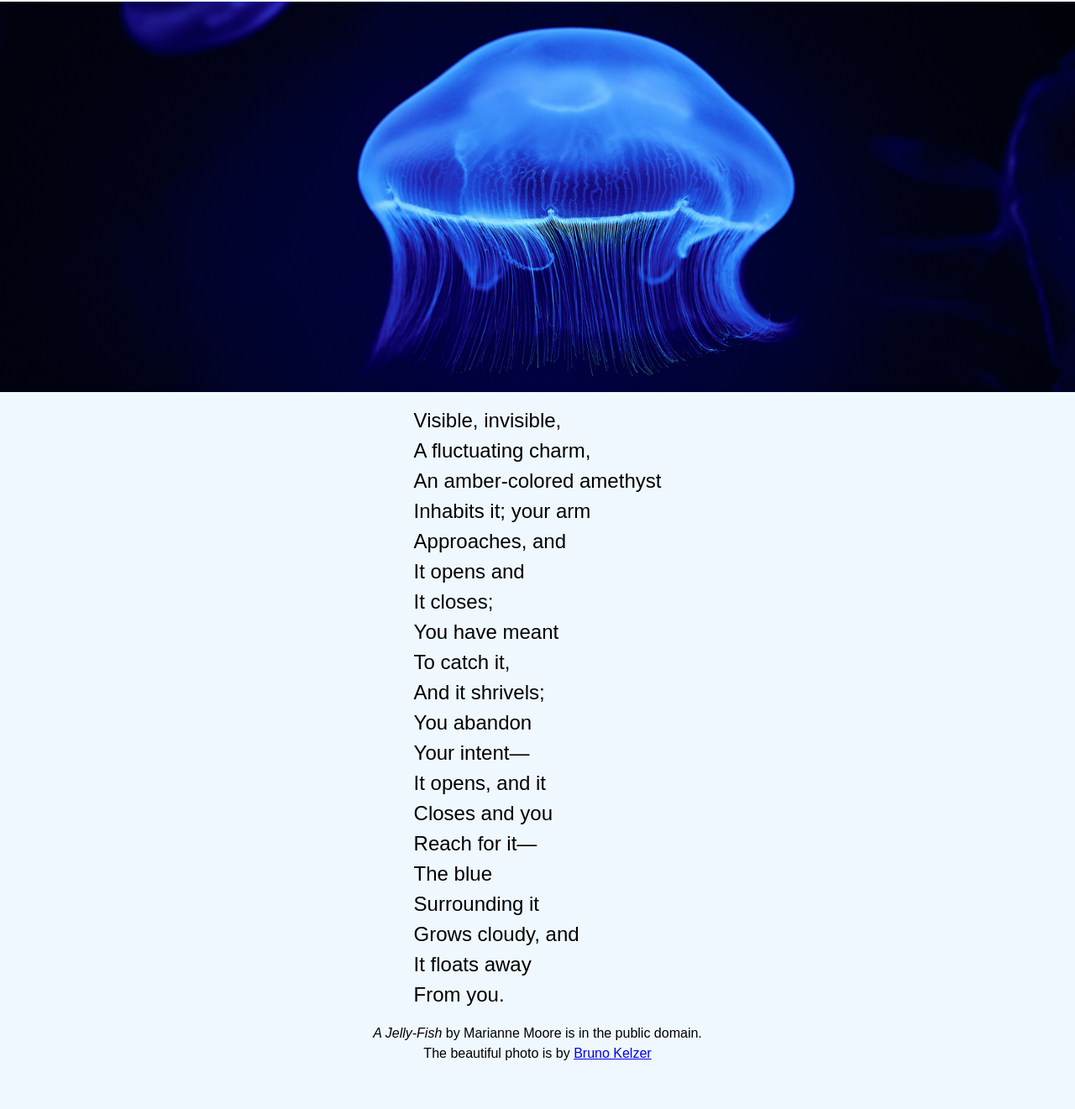
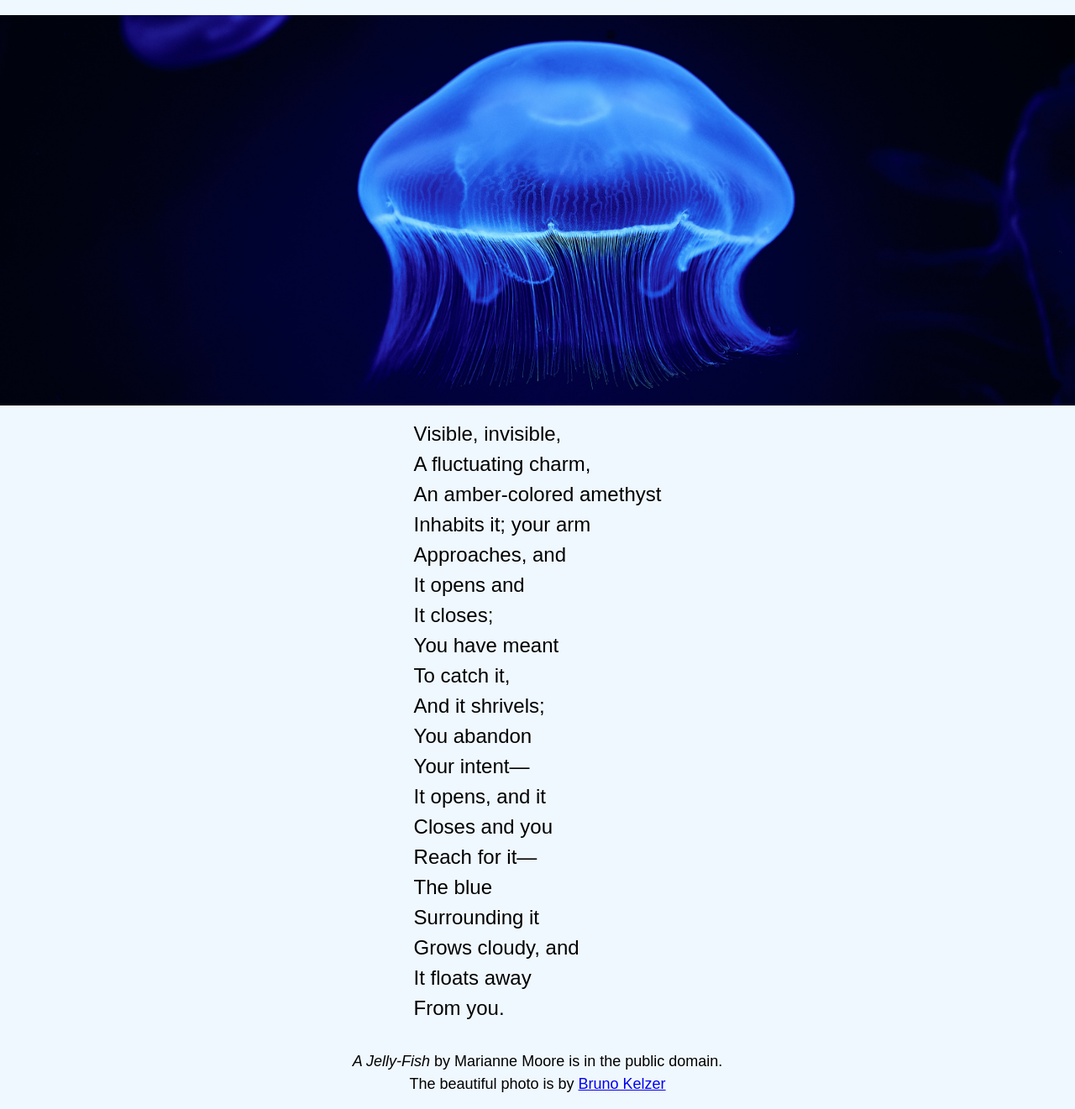
Before and after one commit to cynthiateeters/full-bleed-demo, an Eleventy site: page src/index.njk in a window 1280 px wide. Shown: the part 114-1435 px from the top of the page at 84% size. Before the commit the page ends 1397 px from the top, so only its background shows below. Built offline with nearby package versions, Linux system fonts and the light colour scheme; Eleventy itself is replaced by a stand-in of ours; files that its build step writes are made by us from their sources.

Commit message:
Adjust sizing

```diff
--- a/src/_includes/base.njk
+++ b/src/_includes/base.njk
@@ -14,7 +14,7 @@
 		<h2>by {{ author}} </h2>
 	</header>
 	<main>
-		<div class="wrapper" style="--gutter: 1rem;">
+		<div class="wrapper">
 			<div class="full-bleed bleed-image">
 				<img src="images/bruno-kelzer-tu9w8vPmu4s-unsplash.jpeg" alt="jell fish">
 			</div>
--- a/src/sass/_page.scss
+++ b/src/sass/_page.scss
@@ -1,11 +1,21 @@
 body {
   --gutter: 1rem;
-  // display: grid;
-  // grid-template-rows: 1fr auto 1fr;
+  display: grid;
+  grid-template-rows: 1fr auto 1fr;
+  gap: var(--gutter, 0);
 }
 
 header,
 footer {
   text-align: center;
-  padding-block: var(--gutter, 0);;
+  padding-block: var(--gutter, 0);
 }
+
+footer {
+  --fluid-type-target: 1vw;
+  font-size: clamp(
+    var(--fluid-type-min, 0.8rem),
+    calc(0.5rem + var(--fluid-type-target, 3vw)),
+    var(--fluid-type-max, 1.125rem)
+  );
+}
```
Also changed, not shown: public/css/style.css, public/index.html.
